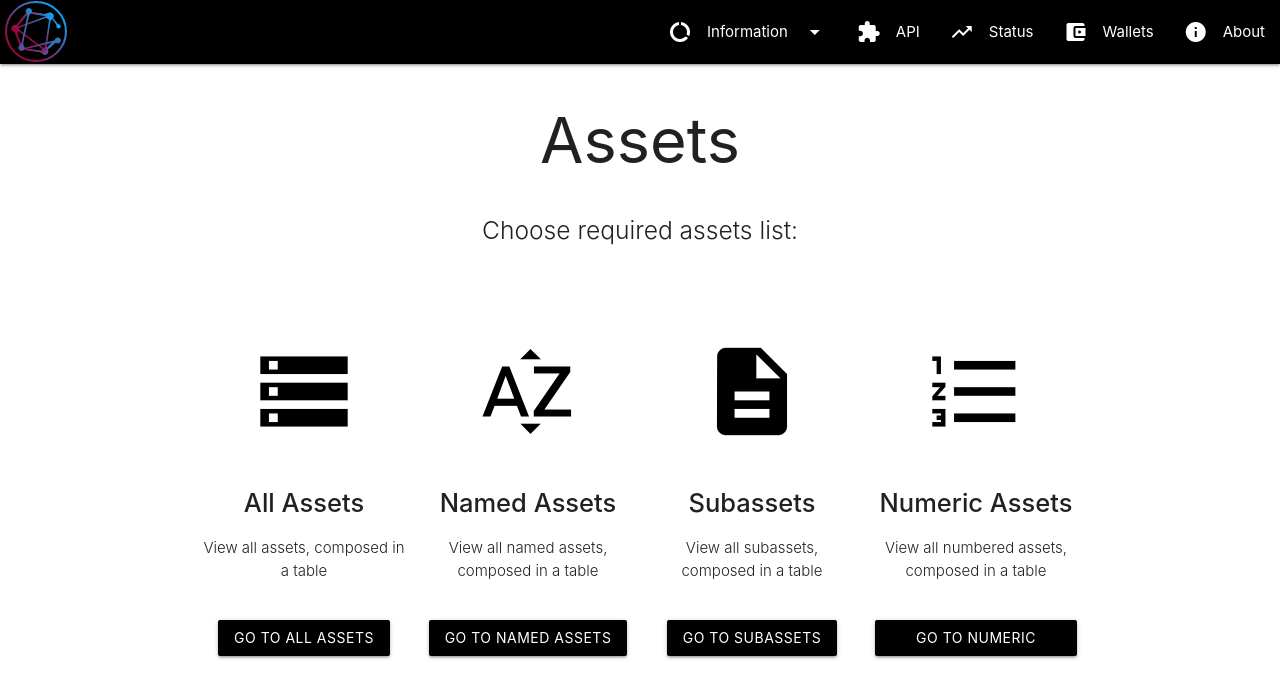
After one commit to badobaron/coinweb-blockexplorer-backend, a Flask app: page /assets in a window 1280 px wide. The commit adds this page. Shown: the top 698 px of the page. Run offline with Flask 2, Linux system fonts and the light colour scheme.

Commit message:
Added assets page template and route decorator

```diff
--- a/app.py
+++ b/app.py
@@ -7,6 +7,10 @@ app = Flask(__name__)
 def index():
     return render_template('index.html')
 
+@app.route('/assets')
+def assets():
+    return render_template('assets.html')
+
 
 if __name__ == '__main__':
     app.run()
--- /dev/null
+++ b/templates/assets.html
@@ -0,0 +1,70 @@
+{% extends 'template.html' %}
+
+{% block title %}
+    <title>Assets :: Coinweb Block Explorer</title>
+{% endblock %}
+
+<!--TODO: add routed links-->
+
+{% block main %}
+    <div class="container">
+            <div class="row center">
+                <div class="col s12">
+                    <h1 class="header">Assets</h1>
+                </div>
+                <div class="col s12">
+                    <h5 class="light">Choose required assets list:</h5>
+                    <br>
+                    <br>
+                </div>
+                <!--All Assets-->
+                <div class="col s12 m3 l3">
+                    <div class="center promo">
+                        <i class="material-icons">storage</i>
+                        <p class="promo-caption">All Assets</p>
+                        <p class="light center">
+                            View all assets, composed in a table
+                        </p>
+                    </div>
+                    <br>
+                    <a href="#" class="waves-effect waves-light btn black">go to all assets</a>
+                </div>
+                <!--Named Assets-->
+                <div class="col s12 m3 l3">
+                    <div class="center promo">
+                        <i class="material-icons">sort_by_alpha</i>
+                        <p class="promo-caption">Named Assets</p>
+                        <p class="light center">
+                            View all named assets, composed in a table
+                        </p>
+                    </div>
+                    <br>
+                    <a href="#" class="waves-effect waves-light btn black">go to named assets</a>
+                </div>
+                <!--Subassets-->
+                <div class="col s12 m3 l3">
+                    <div class="center promo">
+                        <i class="material-icons">description</i>
+                        <p class="promo-caption">Subassets</p>
+                        <p class="light center">
+                            View all subassets, composed in a table
+                        </p>
+                    </div>
+                    <br>
+                    <a href="#" class="waves-effect waves-light btn black">go to subassets</a>
+                </div>
+                <!--Numeric Assets-->
+                <div class="col s12 m3 l3">
+                    <div class="center promo">
+                        <i class="material-icons">format_list_numbered</i>
+                        <p class="promo-caption">Numeric Assets</p>
+                        <p class="light center">
+                            View all numbered assets, composed in a table
+                        </p>
+                    </div>
+                    <br>
+                    <a href="#" class="waves-effect waves-light btn black">go to numeric assets</a>
+                </div>
+            </div>
+</div>
+{% endblock %}
--- a/templates/index.html
+++ b/templates/index.html
@@ -1,5 +1,5 @@
 {% extends 'template.html' %}
 
 {% block title %}
-    <title>:: DEV :: Coinweb Blockexplorer</title>
+    <title>Coinweb Block Explorer</title>
 {% endblock %}
```
